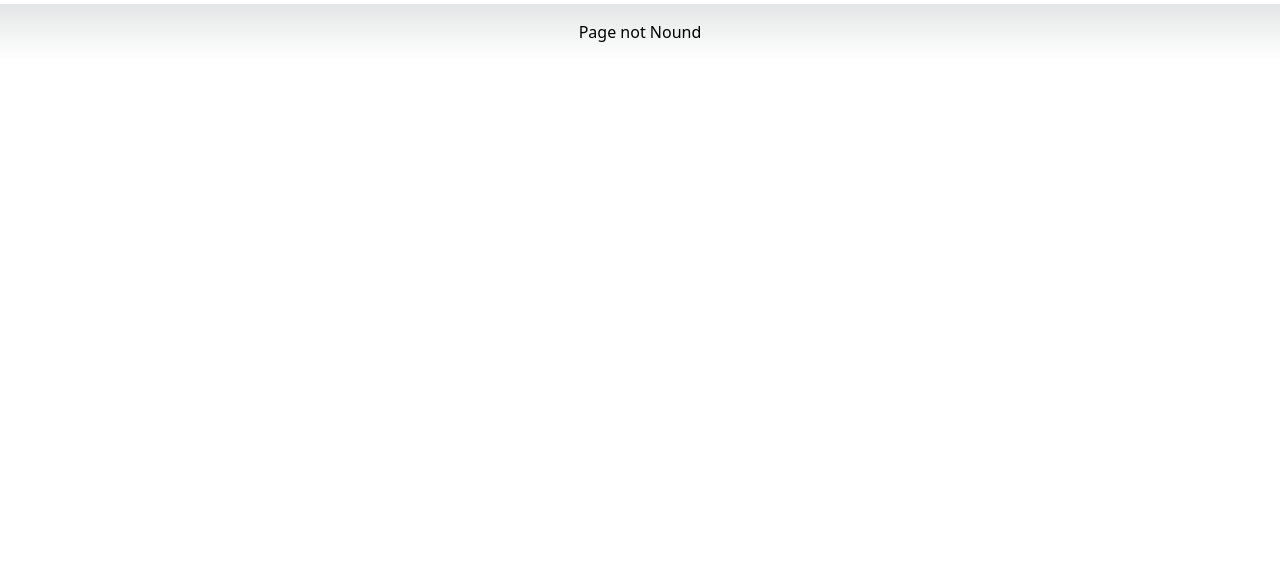
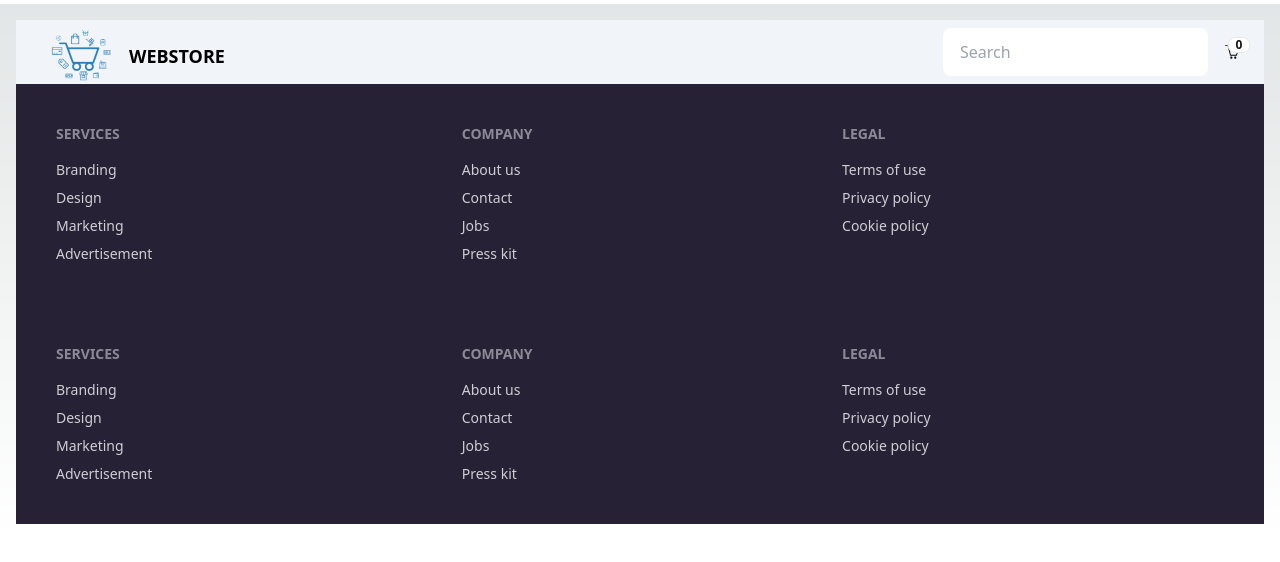
Before and after one commit to juliebronstein/Next-ecommerce, a Next.js app: page /Footer in a window 1280 px wide. Before the commit this address had no page. Shown: the top 562 px of the page. Built offline with nearby package versions, Linux system fonts and the light colour scheme; no server answers.

Commit message:
shopping -cart-button

```diff
--- /dev/null
+++ b/src/app/Footer/page.tsx
@@ -0,0 +1,28 @@
+export default function Footer() {
+    return (
+      <footer className="bg-neutral p-10 text-neutral-content">
+        <div className="footer m-auto max-w-7xl">
+          <div>
+            <span className="footer-title">Services</span>
+            <a className="link-hover link">Branding</a>
+            <a className="link-hover link">Design</a>
+            <a className="link-hover link">Marketing</a>
+            <a className="link-hover link">Advertisement</a>
+          </div>
+          <div>
+            <span className="footer-title">Company</span>
+            <a className="link-hover link">About us</a>
+            <a className="link-hover link">Contact</a>
+            <a className="link-hover link">Jobs</a>
+            <a className="link-hover link">Press kit</a>
+          </div>
+          <div>
+            <span className="footer-title">Legal</span>
+            <a className="link-hover link">Terms of use</a>
+            <a className="link-hover link">Privacy policy</a>
+            <a className="link-hover link">Cookie policy</a>
+          </div>
+        </div>
+      </footer>
+    );
+  }
--- /dev/null
+++ b/src/app/Navbar/Nav.tsx
@@ -0,0 +1,57 @@
+import Link from "next/link";
+import logo from "@/assets/logo.png"
+import Image from "next/image";
+import { redirect } from "next/navigation";
+import ShoppingCartButton from "./ShoppingCartButton";
+import { getCart } from "@/lib/db/carts";
+
+
+
+    const searchProduct=async(formData:FormData)=>{
+        "use server"
+        const search=formData.get("serachQuery")?.toString()
+        console.log(search)
+        if(search){
+            redirect("/search?query?="+search)
+        }
+    }
+const NavBar=async()=>{
+    const cart=await getCart()
+    return(
+        <div className="bg-slate-100 ">
+            <div className="navbar m-auto max-w-7xl flex-col gap-2 sm:flex-row">
+                <div className="flex-1">
+                <Link className="btn btn-ghost text-lg" href="/">
+                <Image
+                src={logo}
+                alt="E-commerce"
+                width={80}
+                height={80}
+                placeholder="blur"
+                blurDataURL="/assets/images/loader.svg"
+                loading="lazy"
+                quality={50}
+                />
+                WEBSTORE
+                </Link>
+                </div>
+                <div className="flex-none ">
+                    <form action={searchProduct} >
+                        <div className="form-control flex-col sm:flex-row">
+                            <input
+                            className="input gap-2 w-full min-w-[100px]"
+                            placeholder="Search"
+                            name="serachQuery"
+                             >
+
+                             </input>
+
+                        </div>
+                    </form>
+                    <ShoppingCartButton cart={cart} />
+                </div>
+            </div>
+        </div>
+    )
+}
+export default NavBar
--- /dev/null
+++ b/src/app/Navbar/ShoppingCartButton.tsx
@@ -0,0 +1,40 @@
+"use client"
+
+import { shoppingCart } from "@/lib/db/carts"
+import fromatPrice from "@/lib/db/formatPrice";
+import Link from "next/link";
+import { SlBasket } from "react-icons/sl";
+interface ShoppingCart{
+    cart: shoppingCart | null
+}
+ const ShoppingCartButton=({cart}:ShoppingCart)=>{
+
+    const closeDropDown=()=>{
+        const elm=document.getElementById("drop-down")
+        if(elm)
+            elm.blur()
+    }
+    return(
+        <div className="dropdown-end dropdown">
+            <label tabIndex={0} className="btn btn-ghost btn-circle">
+                <div className="indicator">
+                    <SlBasket/>
+                    <span className="badge badge-sm indicator-item">
+                        {cart?.size || 0}
+                    </span>
+                </div>
+            </label>
+            <div tabIndex={0}
+              className="card dropdown-content card-compact z-30 mt-3 w-52 bg-base-100 shadow">
+                <div className="card-body">
+                <span className="text-lg font-bold">{cart?.size||0} Items</span>
+                <span className="text-info">Subtotal: {fromatPrice(cart?.subtotals||0)} </span>
+                <Link href="/cart" id="drop-down" onClick={closeDropDown} className="btn btn-primary btn-block">
+                View cart
+                </Link>
+                </div>
+      </div>
+        </div>
+    )
+}
+export default ShoppingCartButton
--- /dev/null
+++ b/src/app/cart/page.tsx
@@ -0,0 +1,9 @@
+
+const cartPage=()=>{
+    return(
+        <div className="">
+            <h1 className="mb-6 text-3xl font-bold">Sopping Cart</h1>
+        </div>
+    )
+}
+export default cartPage
--- a/src/app/layout.tsx
+++ b/src/app/layout.tsx
@@ -1,6 +1,8 @@
 import type { Metadata } from "next";
 import { Inter } from "next/font/google";
 import "./globals.css";
+import NavBar from "./Navbar/Nav";
+import Footer from "./Footer/page";
 
 const inter = Inter({ subsets: ["latin"] });
 
@@ -20,7 +22,9 @@ export default function RootLayout({
     <html lang="en">
       <body className={className}>
         <main className="p-4 max-w-7xl m-auto min-w-[300px]">
+          <NavBar/>
         {children}
+        <Footer/>
         </main>
         </body>
     </html>
--- a/src/lib/db/carts.ts
+++ b/src/lib/db/carts.ts
@@ -14,7 +14,7 @@ export type shoppingCart= cartWithProduct &{
 }
 
 export async function getCart(): Promise<shoppingCart|null> {
- const localCartId=cookies().get("localCartid")?.value
+ const localCartId=cookies().get("localCartId")?.value
  const id0=Number(localCartId)
 const cart=localCartId ?
     await prisma.cart.findUnique({where:{id:id0},
@@ -39,12 +39,19 @@ return {
   };
 
 }
+
 const createCarts=async():Promise<shoppingCart> =>{
+
+
 
     const newCart=await prisma.cart.create({
         data: {},
     })
- cookies().set("localCartid",newCart.id.toString())
+ cookies().set("localCartId",newCart.id.toString(), {
+    path: "/",
+    maxAge: 3600*24*30, // Expires after 1hr
+    sameSite: true,
+  })
  return{
     ...newCart,
     items:[],
```
Also changed, not shown: src/assets/e-commerce-logo.jpg (added), src/assets/logo.png (added).
